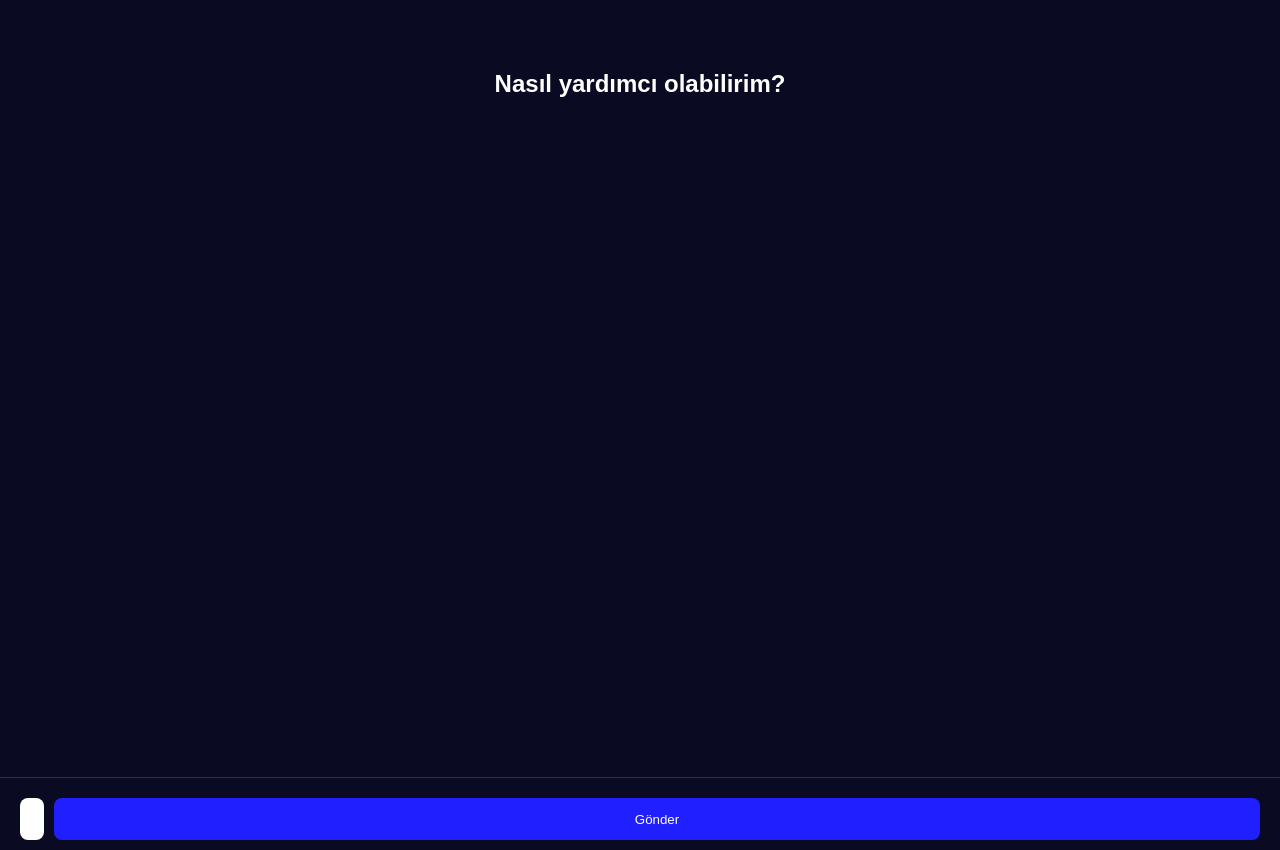
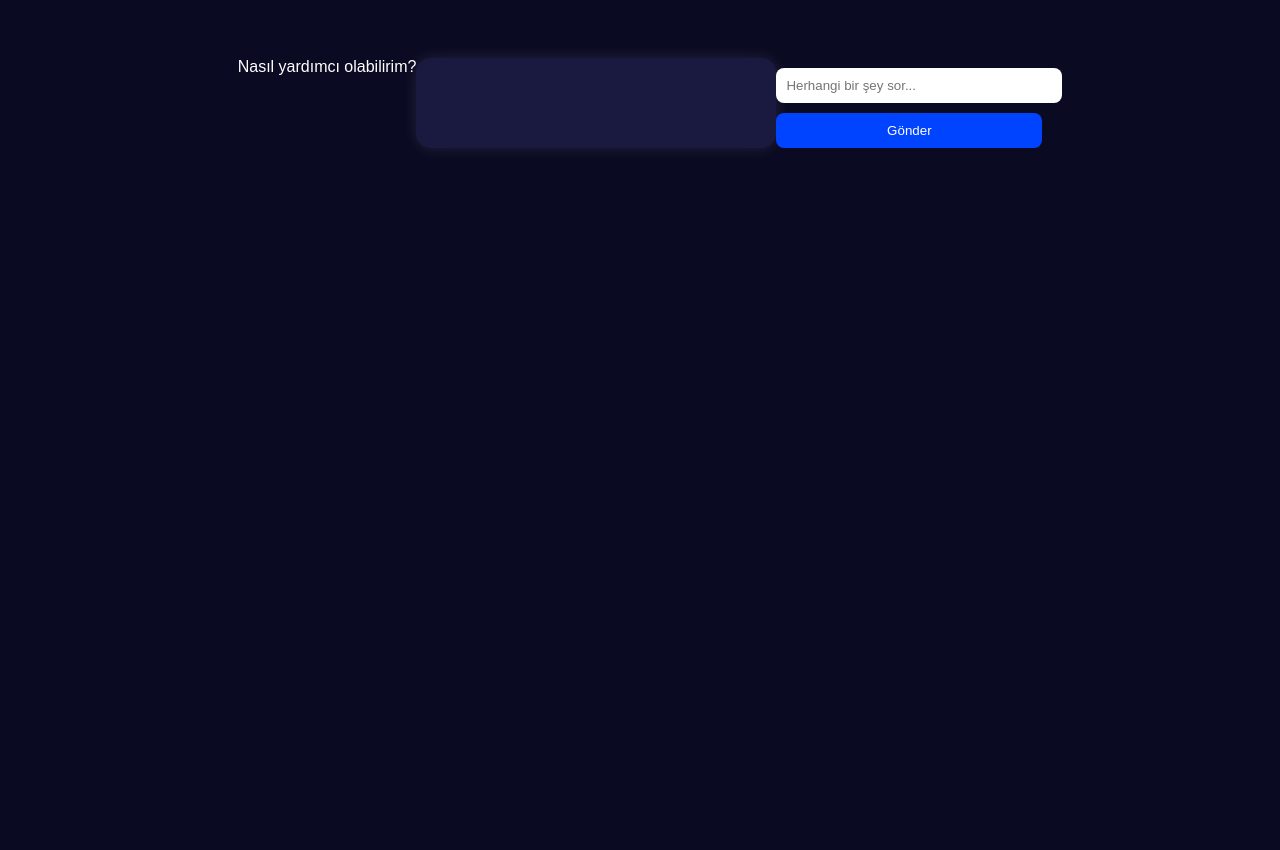
Before and after one commit to furkancoram/zeekup, a FastAPI app: page / in a window 1280 px wide. After the commit the page ends 148 px from the top, so only its background shows below. Run offline with FastAPI, Linux system fonts and the light colour scheme.

Commit message:
Update chat.html

```diff
--- a/templates/chat.html
+++ b/templates/chat.html
@@ -2,95 +2,27 @@
 <html lang="tr">
 <head>
   <meta charset="UTF-8">
-  <title>Zeekup AI | Chat</title>
+  <title>Zeekup AI</title>
   <link rel="stylesheet" href="/static/style.css">
-  <style>
-    body {
-      background-color: #0a0a23;
-      color: white;
-      font-family: Arial, sans-serif;
-      margin: 0;
-      display: flex;
-      flex-direction: column;
-      height: 100vh;
-    }
-
-    header {
-      padding: 20px;
-      text-align: center;
-      font-size: 24px;
-      font-weight: bold;
-    }
-
-    .chat-container {
-      flex: 1;
-      padding: 20px;
-      overflow-y: auto;
-      display: flex;
-      flex-direction: column;
-      gap: 15px;
-    }
-
-    .message {
-      max-width: 70%;
-      padding: 12px;
-      border-radius: 12px;
-      line-height: 1.5;
-    }
-
-    .user {
-      align-self: flex-end;
-      background-color: #1f1fff;
-    }
-
-    .bot {
-      align-self: flex-start;
-      background-color: #222;
-      border: 1px solid #555;
-    }
-
-    form {
-      display: flex;
-      padding: 10px 20px;
-      border-top: 1px solid #333;
-      background-color: #0a0a23;
-    }
-
-    input[type="text"] {
-      flex: 1;
-      padding: 12px;
-      font-size: 16px;
-      border-radius: 8px;
-      border: none;
-    }
-
-    button {
-      padding: 12px 20px;
-      background-color: #1f1fff;
-      color: white;
-      border: none;
-      border-radius: 8px;
-      margin-left: 10px;
-      cursor: pointer;
-    }
-
-    button:hover {
-      background-color: #3131ff;
-    }
-  </style>
 </head>
 <body>
   <header>Nasıl yardımcı olabilirim?</header>
-  <div class="chat-container">
+
+  <div class="chatbox">
+    <div class="history">
       {% for role, msg in chat_history %}
         <div class="message {{ role }}">
           {{ msg }}
         </div>
       {% endfor %}
     </div>
+  </div>
+
+  <div class="input-area">
     <form method="post">
-    <input type="text" name="message" placeholder="Mesajınızı yazın..." required>
+      <input type="text" name="message" placeholder="Herhangi bir şey sor..." required>
       <button type="submit">Gönder</button>
     </form>
+  </div>
 </body>
 </html>
```
Lines whose indentation alone changed are shown as unchanged.
